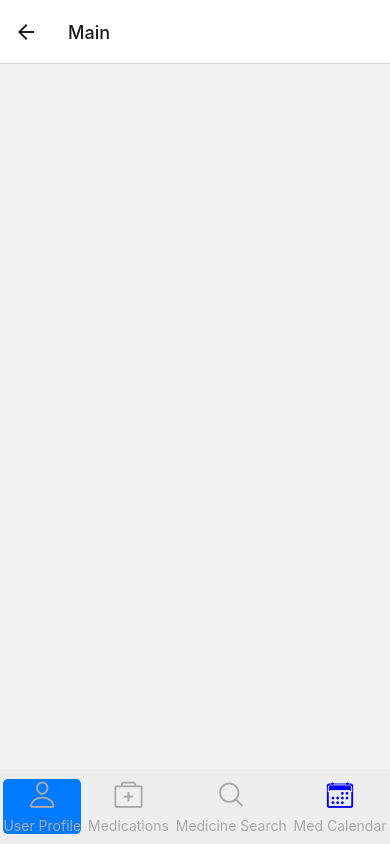
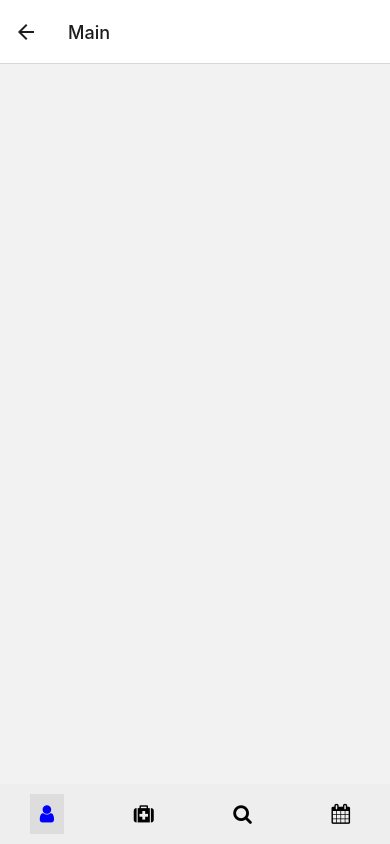
Before and after one commit to xhanwt/UBC-HackCamp-2023, a React Native app in the folder MediMate/: screen /Main in a window 390 px wide. Built offline with nearby package versions, Linux system fonts and the light colour scheme.

Commit message:
nav bar fixed

```diff
--- a/MediMate/package.json
+++ b/MediMate/package.json
@@ -25,6 +25,7 @@
     "react-dom": "18.2.0",
     "react-native": "0.72.6",
     "react-native-calendars": "^1.1302.0",
+    "react-native-date-picker": "^4.3.3",
     "react-native-gesture-handler": "~2.12.0",
     "react-native-reanimated": "~3.3.0",
     "react-native-safe-area-context": "4.6.3",
--- a/MediMate/screens/BottomTabNavigator.js
+++ b/MediMate/screens/BottomTabNavigator.js
@@ -1,68 +1,36 @@
 import React, { useState } from 'react';
-import { View, Text, TouchableOpacity, StyleSheet } from 'react-native';
+import { View, TouchableOpacity, StyleSheet } from 'react-native';
 import { useNavigation } from '@react-navigation/native';
-import Icon from 'react-native-vector-icons/Ionicons';
-
+import Icon from 'react-native-vector-icons/FontAwesome'; // You can choose any icon library you prefer
 
 const BottomNavBar = () => {
+  const navigation = useNavigation();
+  const [selectedTab, setSelectedTab] = useState('UserProfile');
 
-  const [activePage, setActivePage] = useState('UserProfile');
-
-  const navigation = useNavigation();
-
-  const navigateToUserProfile = () => {
-    setActivePage('UserProfile');
-    navigation.replace('UserProfile');
+  const navigateTo = (screen) => {
+    navigation.replace(screen);
+    setSelectedTab(screen);
   };
 
-  const navigateToMedications = () => {
-    setActivePage('Medications');
-    navigation.replace('Medications');
-  };
+  const renderTab = (screen, iconName) => {
+    const isSelected = selectedTab === screen;
 
-  const navigateToMedicineSearch = () => {
-    setActivePage('MedicationSearch');
-    navigation.replace('MedicationSearch');
-  };
-
-  const navigateToMedCalendar = () => {
-    setActivePage('CalendarPage');
-    navigation.replace('CalendarPage');
+    return (
+      <TouchableOpacity
+        style={[styles.button, isSelected && styles.selectedButton]}
+        onPress={() => navigateTo(screen)}
+      >
+        <Icon name={iconName} size={20} color={isSelected ? 'blue' : 'black'} />
+      </TouchableOpacity>
+    );
   };
 
   return (
     <View style={styles.container}>
-      <TouchableOpacity
-        style={activePage === 'UserProfile' ? [styles.button, styles.activeButton] : styles.button}
-        onPress={navigateToUserProfile}
-      >
-        <Icon name="person-outline" size={30} color="#aaa" />
-        <Text style={styles.buttonText}>User Profile</Text>
-      </TouchableOpacity>
-
-      <TouchableOpacity
-        style={activePage === 'Medications' ? [styles.button, styles.activeButton] : styles.button}
-        onPress={navigateToMedications}
-      >
-        <Icon name="medkit-outline" size={30} color="#aaa" />
-        <Text style={styles.buttonText}>Medications</Text>
-      </TouchableOpacity>
-
-      <TouchableOpacity
-        style={activePage === 'MedicineSearch' ? [styles.button, styles.activeButton] : styles.button}
-        onPress={navigateToMedicineSearch}
-      >
-        <Icon name="search-outline" size={30} color="#aaa" />
-        <Text style={styles.buttonText}>Medicine Search</Text>
-      </TouchableOpacity>
-
-      <TouchableOpacity
-        style={activePage === 'MedCalendar' ? [styles.button, styles.activeButton] : styles.button}
-        onPress={navigateToMedCalendar}
-      >
-        <Icon name="calendar-outline" size={30} color="#00f" />
-        <Text style={styles.buttonText}>Med Calendar</Text>
-      </TouchableOpacity>
+      {renderTab('UserProfile', 'user')}
+      {renderTab('Medications', 'medkit')}
+      {renderTab('MedicationSearch', 'search')}
+      {renderTab('CalendarPage', 'calendar')}
     </View>
   );
 };
@@ -72,23 +40,17 @@ const styles = StyleSheet.create({
     flexDirection: 'row',
     justifyContent: 'space-around',
     alignItems: 'center',
-    backgroundColor: '#eee',
+    backgroundColor: '#eee', // Optional: Set a background color for the navigation bar
     paddingVertical: 10,
-    position: 'absolute',
+    position: 'fixed',
     bottom: 0,
-    left: 0,
-    right: 0,
+    width: '100%',
   },
   button: {
-    alignItems: 'center',
+    padding: 10,
   },
-  activeButton: {
-    backgroundColor: '#007BFF', // Highlight color
-    borderRadius: 5,
-  },
-  buttonText: {
-    marginTop: 5,
-    color: '#aaa',
+  selectedButton: {
+    backgroundColor: '#ddd', // Change this color as per your design
   },
 });
 
```
Also changed, not shown: 1 other file (tests, documents, lock files or other folders).
